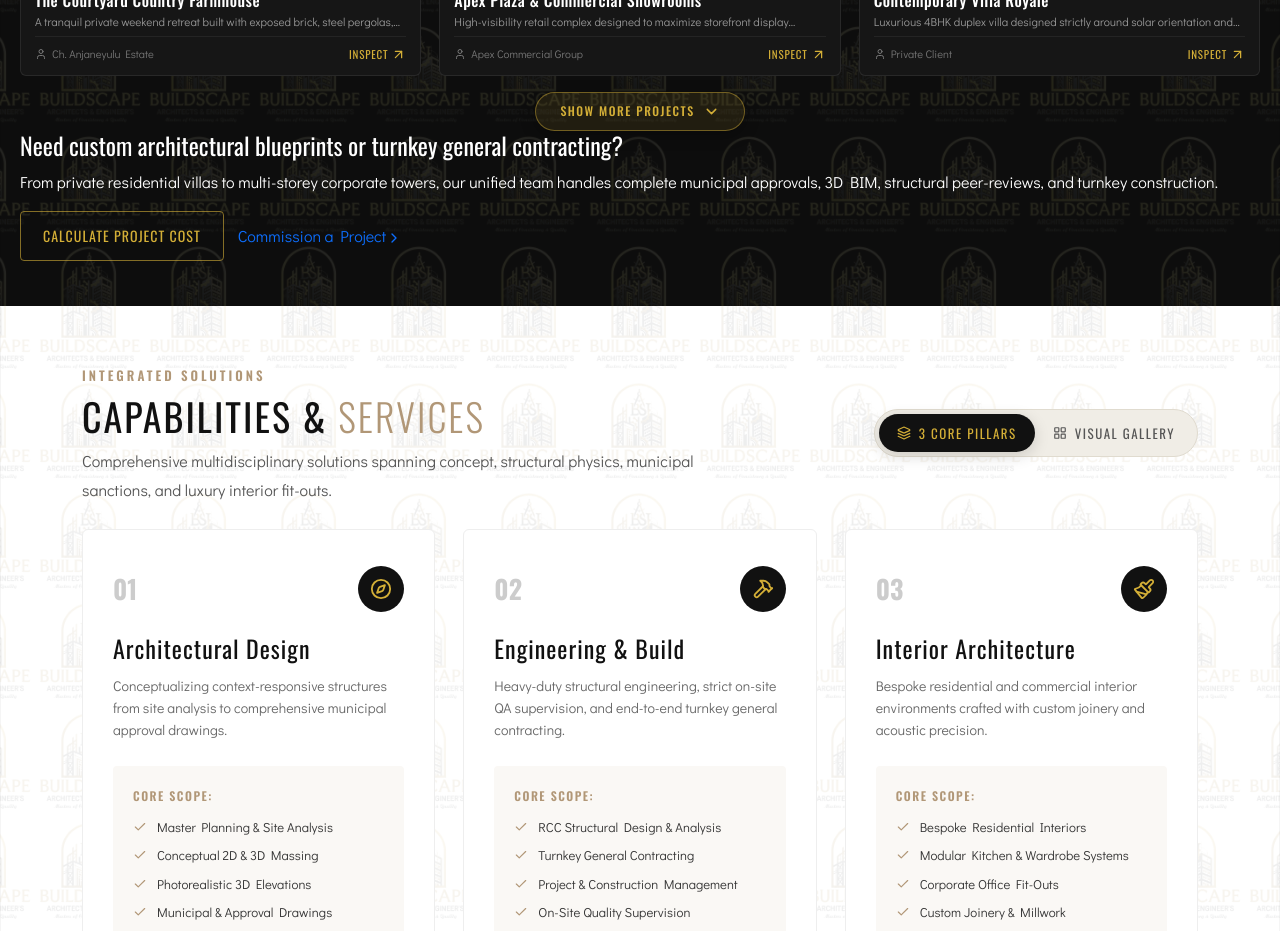
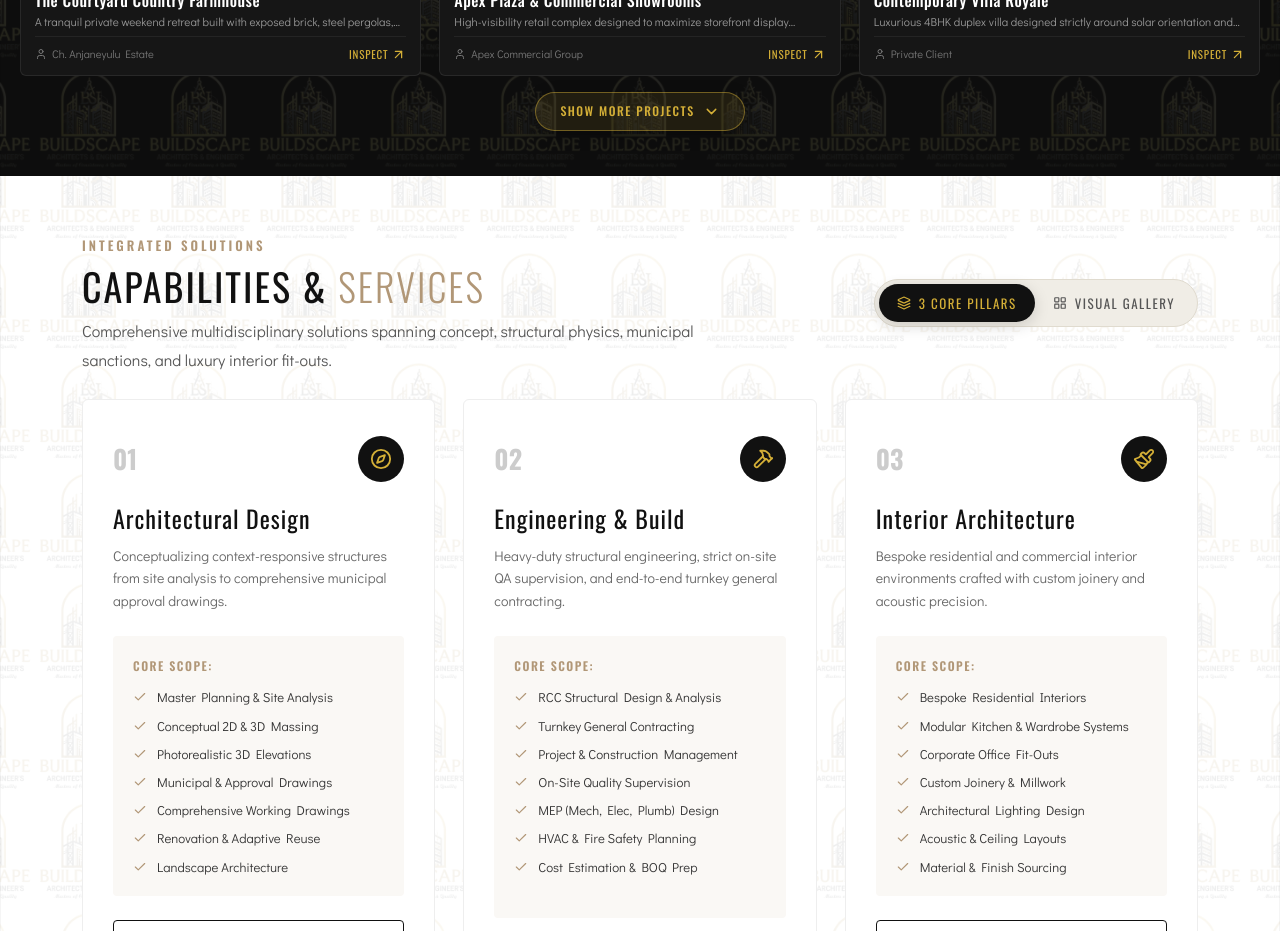
Before and after one commit to faisalhasan00/BuildScape, a React (Vite) app: page / in a window 1280 px wide. Shown: the part 2420-3351 px from the top of the page. Built offline with nearby package versions, Linux system fonts and the light colour scheme.

Commit message:
Remove outdated CTA banner from Projects Gallery section

```diff
--- a/src/components/Gallery/ProjectsGallerySection.jsx
+++ b/src/components/Gallery/ProjectsGallerySection.jsx
@@ -294,25 +294,6 @@ export const ProjectsGallerySection = () => {
             )}
           </div>
         )}
-
-        {/* Bottom CTA Banner */}
-        <div className="gallery-cta-banner">
-          <div className="gallery-cta-info">
-            <h4 className="cta-banner-title">Need custom architectural blueprints or turnkey general contracting?</h4>
-            <p className="cta-banner-sub">
-              From private residential villas to multi-storey corporate towers, our unified team handles complete municipal approvals, 3D BIM, structural peer-reviews, and turnkey construction.
-            </p>
-          </div>
-          <div className="gallery-cta-actions">
-            <a href="#estimator" className="gallery-cta-outline-btn">
-              <span>Calculate Project Cost</span>
-            </a>
-            <a href="#contact" className="gallery-cta-btn">
-              <span>Commission a Project</span>
-              <ChevronRight size={16} />
-            </a>
-          </div>
-        </div>
       </div>
 
       {/* Elevated Lightbox Quick-View Modal */}
```
